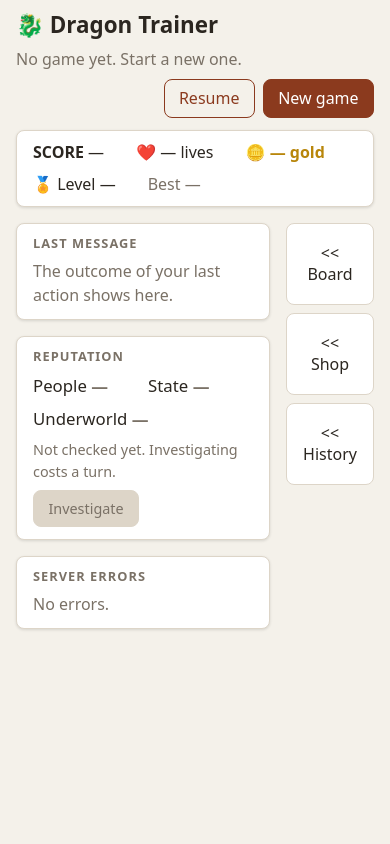
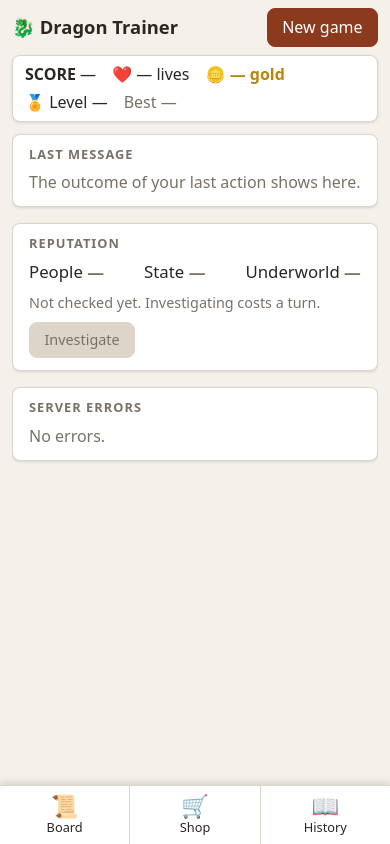
Before and after one commit to akbori26/dgtrainapp, a Vue app in the folder frontend/: page / in a window 390 px wide. Built offline with nearby package versions, Linux system fonts and the light colour scheme; no server answers.

Commit message:
Add the phone layout: bottom tab bar with icons, tap to open, compact Player bar

```diff
--- a/frontend/src/App.vue
+++ b/frontend/src/App.vue
@@ -53,6 +53,9 @@ import SideDrawer from './components/SideDrawer.vue'
   position: relative;
   flex: 1;
   min-width: 0;
+  /* The drawer starts its slide 40px to the right. Without clipping, a phone widens the whole page
+     for that moment and the bottom tab bar ends up below the screen. */
+  overflow-x: clip;
 }
 
 .content {
@@ -65,4 +68,16 @@ import SideDrawer from './components/SideDrawer.vue'
 .content.dimmed {
   opacity: 0.4;
 }
+
+/* Phone: the tabs move to a bar at the bottom, so the content takes the full width
+   and leaves room at the end for that bar */
+@media (max-width: 640px) {
+  .app {
+    padding: 0 0.75rem 4.5rem;
+  }
+
+  .body {
+    margin-top: 0.75rem;
+  }
+}
 </style>
--- a/frontend/src/components/GameHeader.vue
+++ b/frontend/src/components/GameHeader.vue
@@ -10,13 +10,14 @@ onMounted(loadSavedGame)
   <header class="header">
     <h1>🐉 Dragon Trainer</h1>
 
-    <span v-if="store.gameId" class="muted">
+    <!-- On a phone only the title and New game fit (the last game comes back by itself on load) -->
+    <span v-if="store.gameId" class="muted wide-only">
       Game: <strong>{{ store.gameId }}</strong> · Turn {{ store.status.turn }}
     </span>
-    <span v-else class="muted">No game yet. Start a new one.</span>
+    <span v-else class="muted wide-only">No game yet. Start a new one.</span>
 
     <div class="header-buttons">
-      <button class="secondary" @click="resumeGame">Resume</button>
+      <button class="secondary wide-only" @click="resumeGame">Resume</button>
       <button @click="newGame">New game</button>
     </div>
   </header>
@@ -40,4 +41,14 @@ onMounted(loadSavedGame)
   gap: 0.5rem;
   margin-left: auto;
 }
+
+@media (max-width: 640px) {
+  .header {
+    padding: 0.5rem 0;
+  }
+
+  .header h1 {
+    font-size: 1.15rem;
+  }
+}
 </style>
--- a/frontend/src/components/PlayerBar.vue
+++ b/frontend/src/components/PlayerBar.vue
@@ -22,16 +22,19 @@ const hearts = computed(() => {
       <span class="muted">Best —</span>
     </div>
 
+    <!-- On a phone the words are hidden (.wide-only): "120 pts ❤️❤️❤️ 🪙 85 🏅 1" -->
     <div v-else class="stats">
-      <span class="score"><strong>SCORE</strong> {{ store.status.score }}</span>
+      <span class="score">
+        <strong class="wide-only">SCORE</strong> {{ store.status.score }}<span class="phone-only"> pts</span>
+      </span>
       <span>
         <span class="hearts">{{ hearts }}</span>
-        {{ store.status.lives }} {{ store.status.lives === 1 ? 'life' : 'lives' }}
+        <span class="wide-only">{{ store.status.lives }} {{ store.status.lives === 1 ? 'life' : 'lives' }}</span>
       </span>
-      <span class="gold">🪙 {{ store.status.gold }} gold</span>
-      <span>🏅 Level {{ store.status.level }}</span>
-      <span class="muted">Turn {{ store.status.turn }}</span>
-      <span class="muted">Best {{ store.status.highScore }}</span>
+      <span class="gold">🪙 {{ store.status.gold }}<span class="wide-only"> gold</span></span>
+      <span>🏅 <span class="wide-only">Level</span> {{ store.status.level }}</span>
+      <span class="muted wide-only">Turn {{ store.status.turn }}</span>
+      <span class="muted wide-only">Best {{ store.status.highScore }}</span>
     </div>
 
     <!-- The server sends the warning text: 1 life left, or game over -->
@@ -83,4 +86,25 @@ const hearts = computed(() => {
   font-weight: 700;
   color: var(--danger);
 }
+
+/* Phone: one compact row */
+@media (max-width: 640px) {
+  .player-bar {
+    padding: 0.4rem 0.75rem;
+  }
+
+  .stats {
+    gap: 0.25rem 1rem;
+  }
+
+  .score {
+    font-size: 1rem;
+    font-weight: 700;
+  }
+
+  .warning,
+  .game-over-text {
+    font-size: 0.85rem;
+  }
+}
 </style>
--- a/frontend/src/components/SideDrawer.vue
+++ b/frontend/src/components/SideDrawer.vue
@@ -3,12 +3,21 @@ import { computed } from 'vue'
 import { store, drawers, keepDrawerOpen, leaveDrawer, closeDrawer } from '../store.js'
 
 const drawer = computed(() => drawers.find((d) => d.key === store.openDrawer))
+
+// Like the tabs: only a mouse keeps a hovered drawer open or lets it close by leaving
+function onEnter(event) {
+  if (event.pointerType === 'mouse') keepDrawerOpen()
+}
+
+function onLeave(event) {
+  if (event.pointerType === 'mouse') leaveDrawer()
+}
 </script>
 
 <template>
   <!-- The open drawer slides in from the right, over the panes but below the Player bar -->
   <Transition name="slide">
-    <aside v-if="drawer" class="drawer" @mouseenter="keepDrawerOpen" @mouseleave="leaveDrawer">
+    <aside v-if="drawer" class="drawer" @pointerenter="onEnter" @pointerleave="onLeave">
       <header class="drawer-header">
         <h2>{{ drawer.title }}</h2>
         <button class="secondary close" title="Close" @click="closeDrawer">✕</button>
@@ -63,4 +72,12 @@ const drawer = computed(() => drawers.find((d) => d.key === store.openDrawer))
   transform: translateX(40px);
   opacity: 0;
 }
+
+/* Phone: covers the whole content area, above the bottom tab bar */
+@media (max-width: 640px) {
+  .drawer {
+    width: 100%;
+    max-height: calc(100vh - 11rem);
+  }
+}
 </style>
--- a/frontend/src/components/SideTabs.vue
+++ b/frontend/src/components/SideTabs.vue
@@ -1,9 +1,20 @@
 <script setup>
 import { store, drawers, hoverDrawer, leaveDrawer, clickTab } from '../store.js'
+
+// Hover only means something for a mouse. A finger tap also sends "enter" and "leave" events,
+// so on a touch screen only the click counts: tap to open, tap again to close.
+function onEnter(event, key) {
+  if (event.pointerType === 'mouse') hoverDrawer(key)
+}
+
+function onLeave(event) {
+  if (event.pointerType === 'mouse') leaveDrawer()
+}
 </script>
 
 <template>
-  <!-- << tab rail: hover a tab to open its drawer, click to pin it open -->
+  <!-- << tab rail: hover a tab to open its drawer, click to pin it open.
+       On a phone it is a tab bar at the bottom of the screen. -->
   <nav class="tab-rail">
     <button
       v-for="drawer in drawers"
@@ -11,11 +22,14 @@ import { store, drawers, hoverDrawer, leaveDrawer, clickTab } from '../store.js'
       class="tab"
       :class="{ open: store.openDrawer === drawer.key, pinned: store.pinned && store.openDrawer === drawer.key }"
       :aria-expanded="store.openDrawer === drawer.key"
-      @mouseenter="hoverDrawer(drawer.key)"
-      @mouseleave="leaveDrawer"
+      @pointerenter="onEnter($event, drawer.key)"
+      @pointerleave="onLeave"
       @click="clickTab(drawer.key)"
     >
-      &lt;&lt;<br />{{ drawer.tab }}
+      <!-- Desktop: "<<" points to where the drawer slides in from. Phone: an icon above the name. -->
+      <span class="wide-only">&lt;&lt;<br /></span>
+      <span class="phone-only icon" aria-hidden="true">{{ drawer.icon }}</span>
+      {{ drawer.tab }}
     </button>
   </nav>
 </template>
@@ -47,4 +61,39 @@ import { store, drawers, hoverDrawer, leaveDrawer, clickTab } from '../store.js'
   background: var(--primary);
   color: var(--primary-text);
 }
+
+/* Phone: a tab bar stuck to the bottom of the screen */
+@media (max-width: 640px) {
+  .tab-rail {
+    position: fixed;
+    right: 0;
+    bottom: 0;
+    left: 0;
+    z-index: 20;
+    flex-direction: row;
+    gap: 0;
+    width: auto;
+    border-top: 1px solid var(--border);
+    background: var(--surface);
+    box-shadow: 0 -2px 8px rgb(0 0 0 / 0.15);
+  }
+
+  .tab {
+    flex: 1;
+    padding: 0.4rem 0.25rem 0.5rem;
+    border: none;
+    border-radius: 0;
+    font-size: 0.8rem;
+  }
+
+  .icon {
+    display: block;
+    font-size: 1.4rem;
+    line-height: 1.2;
+  }
+
+  .tab + .tab {
+    border-left: 1px solid var(--border);
+  }
+}
 </style>
--- a/frontend/src/store.js
+++ b/frontend/src/store.js
@@ -168,11 +168,12 @@ export function buyItem(itemId) {
 }
 
 // ---------- Drawers ----------
-// The panels that slide in from the right. `key` is what store.openDrawer holds.
+// The panels that slide in from the right. `key` is what store.openDrawer holds;
+// `icon` is shown on the phone's bottom tab bar.
 export const drawers = [
-  { key: 'board', tab: 'Board', title: 'Message board' },
-  { key: 'shop', tab: 'Shop', title: 'Shop' },
-  { key: 'history', tab: 'History', title: 'History' },
+  { key: 'board', tab: 'Board', title: 'Message board', icon: '📜' },
+  { key: 'shop', tab: 'Shop', title: 'Shop', icon: '🛒' },
+  { key: 'history', tab: 'History', title: 'History', icon: '📖' },
 ]
 
 // Hovering a tab opens its drawer; it closes shortly after the mouse leaves both the tab and the drawer.
--- a/frontend/src/style.css
+++ b/frontend/src/style.css
@@ -201,3 +201,20 @@ button:disabled {
   background: var(--warning-bg);
   color: var(--warning);
 }
+
+/* ---------- Phone ----------
+   Up to 640px wide the page uses the phone layout (each component has its own @media block with the same width).
+   .wide-only hides text a phone has no room for; .phone-only shows text only on a phone. */
+.phone-only {
+  display: none;
+}
+
+@media (max-width: 640px) {
+  .wide-only {
+    display: none;
+  }
+
+  .phone-only {
+    display: inline;
+  }
+}
```
